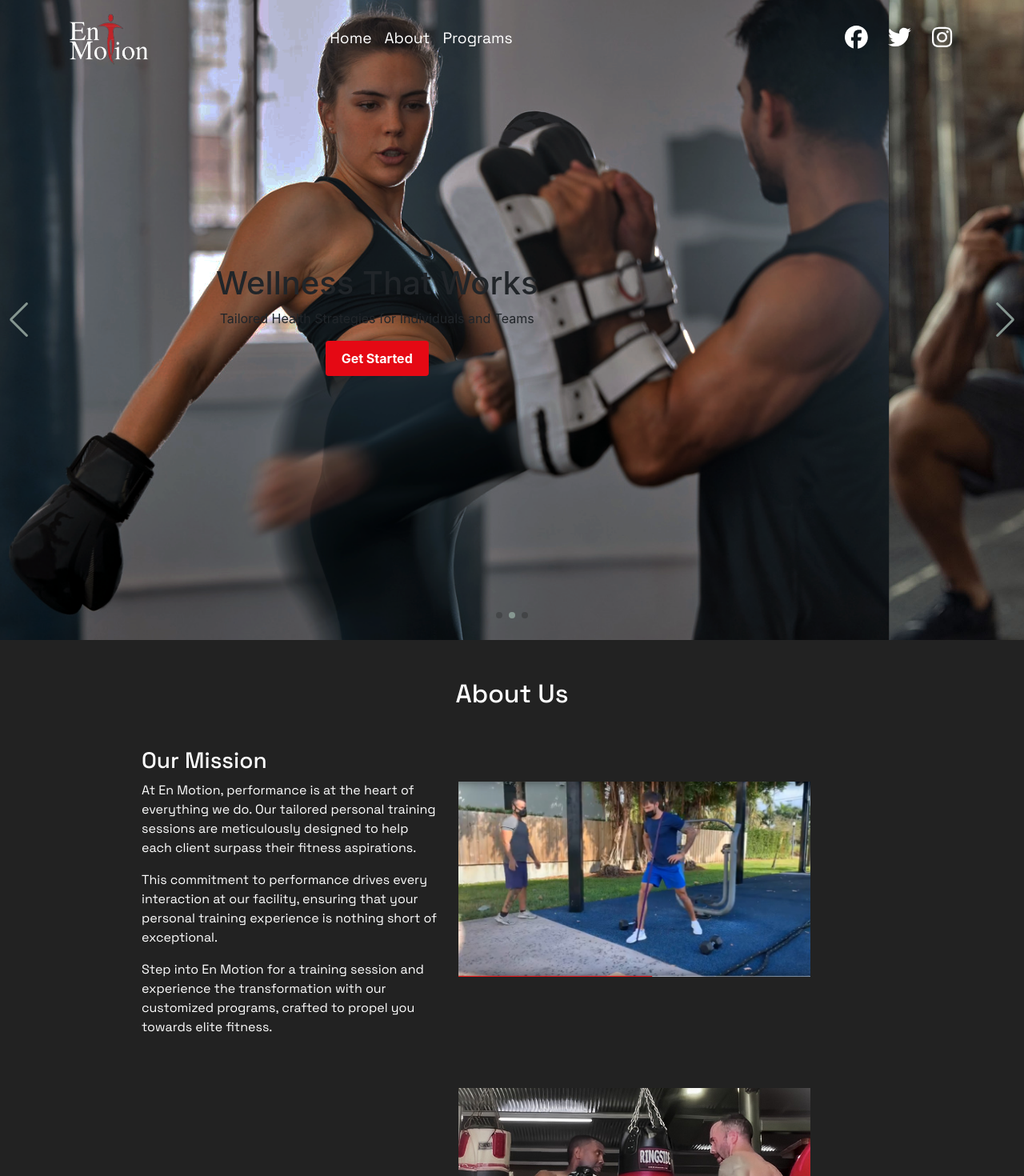
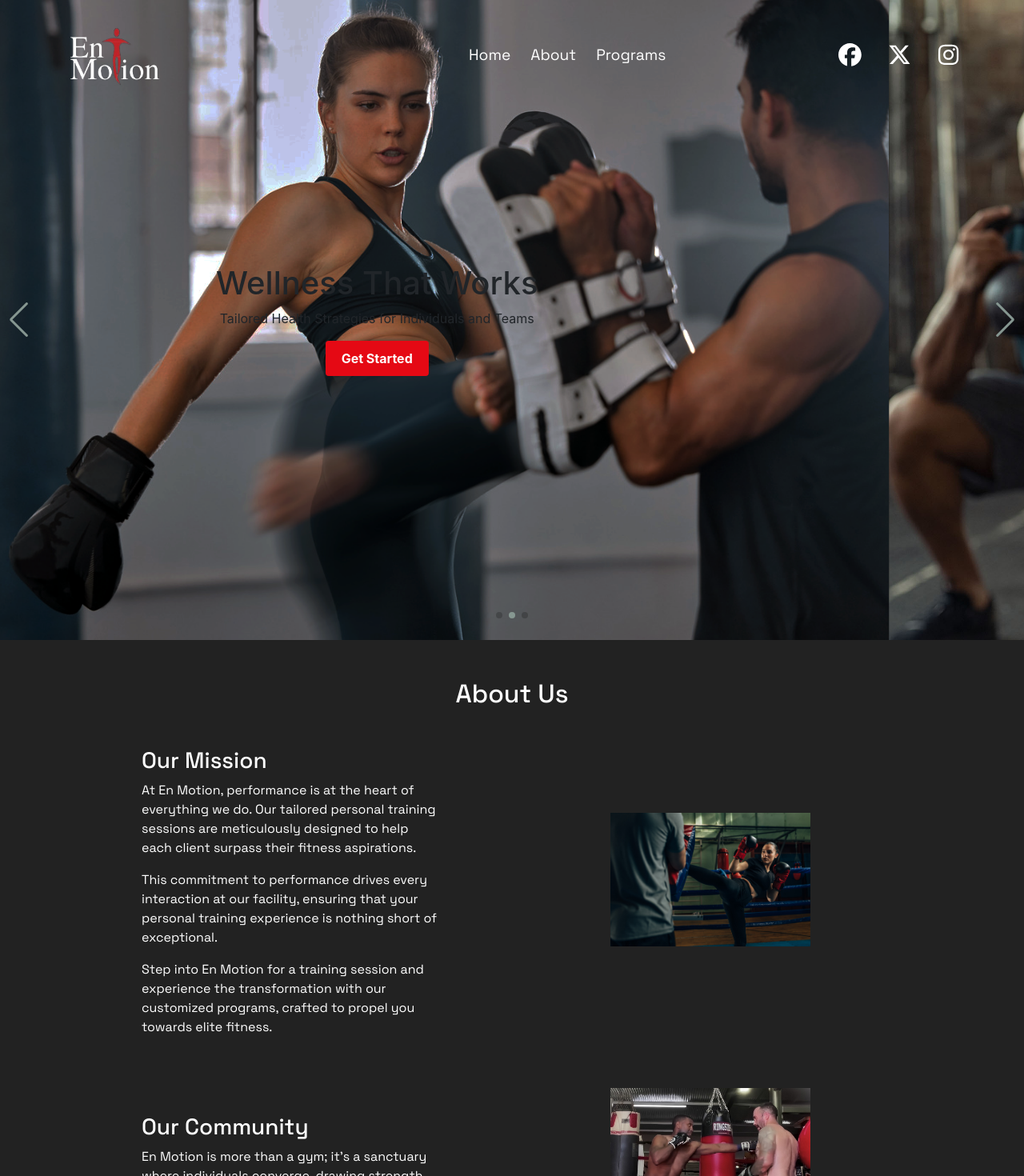
Before and after one commit to Cjrhodes/enmotion-dev, a Next.js app: page / in a window 1280 px wide. Shown: the top 1470 px of the page at 80% size. Built offline with nearby package versions, Linux system fonts and the light colour scheme.

Commit message:
navbar corrections

```diff
--- a/src/components/about/AboutSection3.tsx
+++ b/src/components/about/AboutSection3.tsx
@@ -25,10 +25,10 @@ const AboutSection = () => {
               <div className="col-lg-7 mt-5 mt-lg-0 order-lg-2 order-1">
                 <div className="image-container d-flex justify-content-lg-end justify-content-center pr-lg-5">
                   <Image
-                    src="/img/video-preview.jpg"
+                    src="/img/kickboxtraining.jpeg"
                     alt="About Image"
-                    width={500} // Increased width
-                    height={600} // Increased height
+                    width={250}
+                    height={300}
                     className="img-fluid mb-5"
                     priority
                     loading="eager"
@@ -51,8 +51,8 @@ const AboutSection = () => {
 
                     src="/img/trainingshot.jpg"
                     alt="Community Image"
-                    width={500} // Increased width
-                    height={600} // Increased height
+                    width={250}
+                    height={300}
                     className="img-fluid mb-5"
                     priority
                     loading="eager"
--- a/src/components/hero/HeroSlider.module.css
+++ b/src/components/hero/HeroSlider.module.css
@@ -50,7 +50,7 @@
 
 .hero-slider-text {
   text-align: center;
-  max-width: 900px;s
+  max-width: 900px;
   margin: 0 auto;
   padding: 2rem;
   position: absolute;
--- a/src/components/navbar/Navbar.module.css
+++ b/src/components/navbar/Navbar.module.css
@@ -3,26 +3,18 @@
   display: flex;
   justify-content: space-between;
   align-items: center;
-  padding: 25px 225px;
-  position: fixed; /* Ensures navbar is always on top */
+  padding: 25px;
+  position: fixed;
   width: 100%;
   z-index: 999;
-  transition: background-color 0.3s ease;
-  background-color: #5C80BC; /* Primary Steel Blue color */
-}
-
-/* Transition to a darker color on scroll */
-.navContainer.solidBg {
-  background-color: #242423; /* Charleston Green for contrast */
 }
 
 /* Logo Styling */
 .logo {
-  position: absolute;
-  left: 20px;
-  top: 10px;
+  position: relative;
+  left: 0;
+  top: 0;
   z-index: 1010;
-  transition: left 0.3s ease;
 }
 
 .logoImg {
@@ -30,103 +22,80 @@
   height: auto;
 }
 
-/* Mobile Hamburger Menu - Hidden on Desktop */
-.hamburger {
+/* Hamburger Menu Styles */
+.hamburgerMenu {
   display: none;
   flex-direction: column;
-  justify-content: space-around;
-  width: 30px;
-  height: 25px;
-  cursor: pointer;
-  background: transparent;
-  border: none;
-  outline: none;
-  z-index: 1000;
+  align-items: flex-start; /* Align items to the left */
+  background-color: #242423;
+  padding: 20px;
+  position: absolute;
+  top: 80px;
+  left: 0;
+  right: 0;
+  z-index: 998;
 }
 
-/* Adjust hamburger color when the navbar is solid */
-.hamburger.solidBg {
-  background-color: #242423; /* Consistency with navbar color change */
+.hamburgerMenu.open {
+  display: flex;
 }
 
-/* Hamburger Lines */
-.line {
+.hamburgerMenu .navLinks{
+  display: flex;
+  flex-direction: column;
+  margin-left: 200px;
+
+
+}
+.hamburgerMenu .socialNav {
+  display: flex;
+  flex-direction: column;
+  margin-left: 50px;/* Align items to the left */
+  margin-bottom: 200px;
   width: 100%;
-  height: 2px;
-  background-color: #E8E9EB; /* Cultured for visibility on dark and light bg */
-  transition: transform 0.3s ease;
 }
 
-/* Navigation Links Styling */
+.hamburgerMenu .navLinks a,
+.hamburgerMenu .socialNav a {
+  color: #E8E9EB;
+  margin: 10px 0;
+}
+
 .navLinks {
   display: flex;
-  gap: 20px;
-  color: #E8E9EB; /* Cultured for text to ensure readability */
+  align-items: flex-end;
+  display: flex;
+  justify-content: center;
+ /* Adjust this value to move the links to the right */
+  margin-left: 343px;
+
+
 }
 
 .navLinks a {
   color: inherit;
   text-decoration: none;
+  display: flex;
+
+  margin-left: 25px; /* Adjust this value to move the links to the right */
+
+
 }
+
 .socialNav {
   margin-left: auto;
   display: flex;
   justify-content: space-between;
   width: 150px;
 }
-.centerNav {
-  justify-content: center;
-  margin-left: auto;
-  margin-right: auto;
-}
-/* Transformations for hamburger lines when menu is active */
-.open .line:nth-child(1),
-.open .line:nth-child(3) {
-  transform: rotate(45deg) translate(5px, 5px);
-  transform: rotate(-45deg) translate(7px, -7px);
-}
 
-.open .line:nth-child(2) {
-  opacity: 0;
-}
-
-/* Responsive Adjustments */
 @media (max-width: 768px) {
-  .navContainer {
-    padding: 25px 50px; /* Adjust padding for smaller screens */
+  .navLinks,
+  .socialNav {
+    display: none;
   }
 
-  .logoImg {
-    max-width: 100px; /* Adjust logo size on smaller devices */
-  }
-
-  .hamburger {
-    display: flex; /* Show hamburger menu on smaller screens */
-  }
-
-  .navLinks,
-  .socialLinks {
-    display: none; /* Initially hide navigation links on mobile */
-  }
-
-  .navLinks.open,
-  .socialLinks.open {
-    display: flex;
-    flex-direction: column;
-    align-items: center;
-    width: 100%; /* Full width for easier clickability */
-  }
-
-  .hamburger-menu { /* Add a new class for the hamburger menu */
-    display: flex;
-    flex-direction: column;
-    align-items: center;
-    width: 100%;
-  }
-
-  .hamburger-menu .socialNav { /* Show social links inside the hamburger menu */
-    display: flex;
-    flex-direction: column;
-    align-items: center;
+  .hamburgerToggle {
+    margin-left: auto;
   }
 }
--- a/src/components/navbar/Navbar.tsx
+++ b/src/components/navbar/Navbar.tsx
@@ -1,7 +1,7 @@
 import React, { useState, useEffect } from 'react';
 import { Navbar, Container, Nav } from 'react-bootstrap';
 import { FontAwesomeIcon } from '@fortawesome/react-fontawesome';
-import { faFacebook, faTwitter, faInstagram } from '@fortawesome/free-brands-svg-icons';
+import { faFacebook, faXTwitter, faInstagram } from '@fortawesome/free-brands-svg-icons';
 import styles from './Navbar.module.css';
 
 function TransparentNavbar() {
@@ -16,6 +16,10 @@ function TransparentNavbar() {
     }
   };
 
+  const toggleMenu = () => {
+    setShowMenu(!showMenu);
+  };
+
   useEffect(() => {
     window.addEventListener('scroll', changeNavbarColor);
     return () => {
@@ -24,57 +28,52 @@ function TransparentNavbar() {
   }, []);
 
   return (
-    <Navbar expand="lg" fixed="top" className={styles.navbar} style={{ transition: '0.4s', backgroundColor: colorChange ? 'black' : 'transparent', color: 'white' }}>
+    <>
+      <Navbar expand="lg" fixed="top" className={styles.navContainer} style={{ backgroundColor: colorChange ? 'black' : 'transparent', color: 'white' }}>
         <Container>
-        <Navbar.Brand href="/" className={styles.navbarBrand}>
-          <img src="/img/whitelogo.png" alt="Logo" style={{ height: '70px' }} />
+          <Navbar.Brand href="/" className={styles.logo}>
+            <img src="/img/whitelogo.png" alt="Logo" className={styles.logoImg} />
           </Navbar.Brand>
-        <Navbar.Toggle aria-controls="basic-navbar-nav" style={{ borderColor: 'white' }} />
-        <Navbar.Collapse id="basic-navbar-nav" className={styles.navbarCollapse}>
-          <Nav className={styles.centerNav}>
+          <div className={styles.navLinks}>
             <Nav.Link href="#home" style={{ color: 'white', fontSize: '1.2rem' }}>Home</Nav.Link>
             <Nav.Link href="#About" style={{ color: 'white', fontSize: '1.2rem' }}>About</Nav.Link>
             <Nav.Link href="#TrainingProgram" style={{ color: 'white', fontSize: '1.2rem' }}>Programs</Nav.Link>
-          </Nav>
-          <Nav className={styles.socialNav}>
-            <Nav.Link href="(link unavailable)" style={{ color: 'white', fontSize: '1.8rem' }}>
+          </div>
+          <div className={styles.socialNav}>
+            <Nav.Link href="https://www.facebook.com/profile.php?id=61558229676688" style={{ color: 'white', fontSize: '1.8rem' }}>
               <FontAwesomeIcon icon={faFacebook} />
             </Nav.Link>
-            <Nav.Link href="(link unavailable)" style={{ color: 'white', fontSize: '1.8rem' }}>
-              <FontAwesomeIcon icon={faTwitter} />
+            <Nav.Link href="https://twitter.com/enmotionfit" style={{ color: 'white', fontSize: '1.8rem' }}>
+              <FontAwesomeIcon icon={faXTwitter} />
             </Nav.Link>
-            <Nav.Link href="(link unavailable)" style={{ color: 'white', fontSize: '1.8rem' }}>
+            <Nav.Link href="https://www.instagram.com/enmotionfit/" style={{ color: 'white', fontSize: '1.8rem' }}>
               <FontAwesomeIcon icon={faInstagram} />
             </Nav.Link>
-          </Nav>
-          <Nav className={styles.hamburgerMenu}>
-            <Nav.Link href="#" className={styles.hamburger} onClick={() => setShowMenu(!showMenu)}>
-              {/* Hamburger icon */}
-            </Nav.Link>
-            {showMenu && (
-              <div className={styles.hamburgerMenuContent}>
-                <Nav className={styles.navLinks}>
-                  <Nav.Link href="#home" style={{ color: 'white', fontSize: '1.2rem' }}>Home</Nav.Link>
-                  <Nav.Link href="#About" style={{ color: 'white', fontSize: '1.2rem' }}>About</Nav.Link>
-                  <Nav.Link href="#TrainingProgram" style={{ color: 'white', fontSize: '1.2rem' }}>Programs</Nav.Link>
-                </Nav>
-                <Nav className={styles.socialNav}>
-                  <Nav.Link href="(link unavailable)" style={{ color: 'white', fontSize: '1.8rem' }}>
+          </div>
+          <Navbar.Toggle aria-controls="basic-navbar-nav" style={{ borderColor: 'white' }} onClick={toggleMenu} className={styles.hamburgerToggle} />
+        </Container>
+      </Navbar>
+
+      {/* Hamburger Menu */}
+      <div className={`${styles.hamburgerMenu} ${showMenu ? styles.open : ''}`}>
+        <div className={styles.navLinks}>
+          <Nav.Link href="#home">Home</Nav.Link>
+          <Nav.Link href="#About">About</Nav.Link>
+          <Nav.Link href="#TrainingProgram">Programs</Nav.Link>
+
+          <Nav.Link href="https://www.facebook.com/profile.php?id=61558229676688">
             <FontAwesomeIcon icon={faFacebook} />
           </Nav.Link>
-                  <Nav.Link href="(link unavailable)" style={{ color: 'white', fontSize: '1.8rem' }}>
-                    <FontAwesomeIcon icon={faTwitter} />
+          <Nav.Link href="https://twitter.com/enmotionfit">
+            <FontAwesomeIcon icon={faXTwitter} />
           </Nav.Link>
-                  <Nav.Link href="(link unavailable)" style={{ color: 'white', fontSize: '1.8rem' }}>
+          <Nav.Link href="https://www.instagram.com/enmotionfit/">
             <FontAwesomeIcon icon={faInstagram} />
           </Nav.Link>
-                </Nav>
           </div>
-            )}
-          </Nav>
-        </Navbar.Collapse>
-      </Container>
-    </Navbar>
+
+      </div>
+    </>
   );
 }
 
--- a/src/components/program/TrainingProgram.tsx
+++ b/src/components/program/TrainingProgram.tsx
@@ -36,8 +36,7 @@ const TrainingProgram: React.FC<TrainingProgramProps> = ({ trainingPrograms }) =
     {/* Heading */}
     <div className="row mb-5">
       <div className="col-12 text-center">
-      <h2 className="title">Our Training Programs</h2> {/* Updated class name */}
-
+        <h2 className="text-white">Our Training Programs</h2>
       </div>
     </div>
 
--- a/src/components/video/VideoSection3.tsx
+++ b/src/components/video/VideoSection3.tsx
@@ -31,7 +31,7 @@ const VideoSection3 = () => {
                                 duration: 1.5
                             }}
                             >
-                                <h2 className="title-anim"><CustomGsapTextSplit children='Watch Our Training Action'/></h2>
+                                <h2 className="title-anim"><CustomGsapTextSplit children='Watch Our Training In Action'/></h2>
                             </motion.div>
                             <motion.div
                             className="col-lg-5"
```
Also changed, not shown: public/img/trx.jpg (added). Lines whose indentation alone changed are shown as unchanged.
